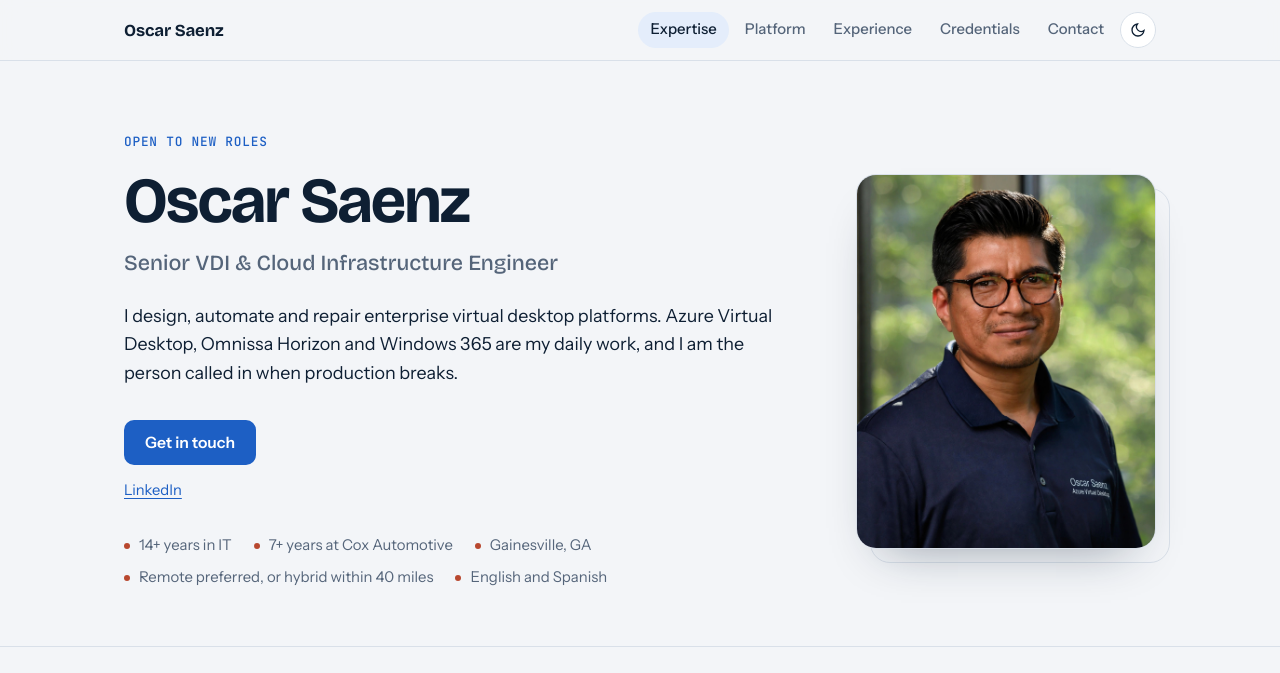
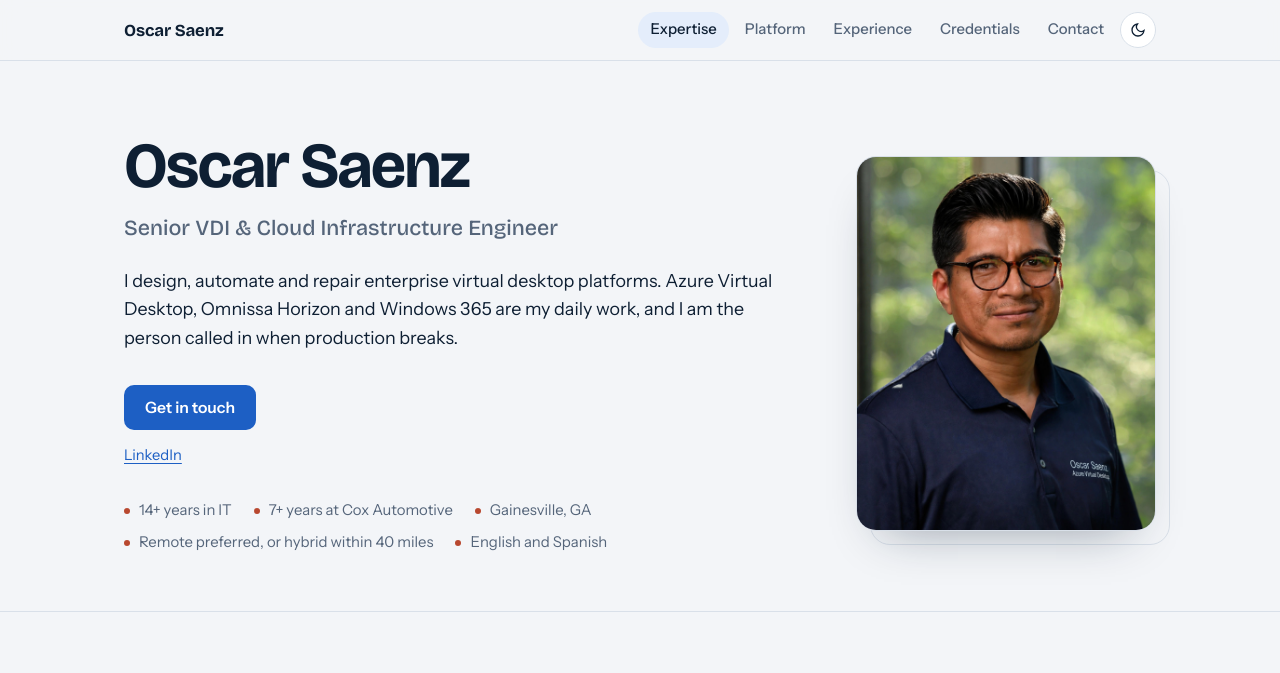
Before and after one commit to os-saenz/osaenz, a plain HTML site: page index.html in a window 1280 px wide. Shown: the top 673 px of the page. Drawn offline with nearby package versions, Linux system fonts and the light colour scheme.

Commit message:
Hide the open-to-roles badge for now
Co-Authored-By: Claude Sonnet 5.5 <noreply@anthropic.com>

```diff
--- a/index.html
+++ b/index.html
@@ -255,7 +255,7 @@ footer .wrap { display: flex; justify-content: space-between; flex-wrap: wrap; g
   <section class="hero">
     <div class="wrap">
       <div>
-        <p class="kicker">Open to new roles</p>
+        <p class="kicker" hidden>Open to new roles</p>
         <h1>Oscar Saenz</h1>
         <p class="role">Senior VDI &amp; Cloud Infrastructure Engineer</p>
         <p class="lede">I design, automate and repair enterprise virtual desktop platforms. Azure Virtual Desktop, Omnissa Horizon and Windows 365 are my daily work, and I am the person called in when production breaks.</p>
```
